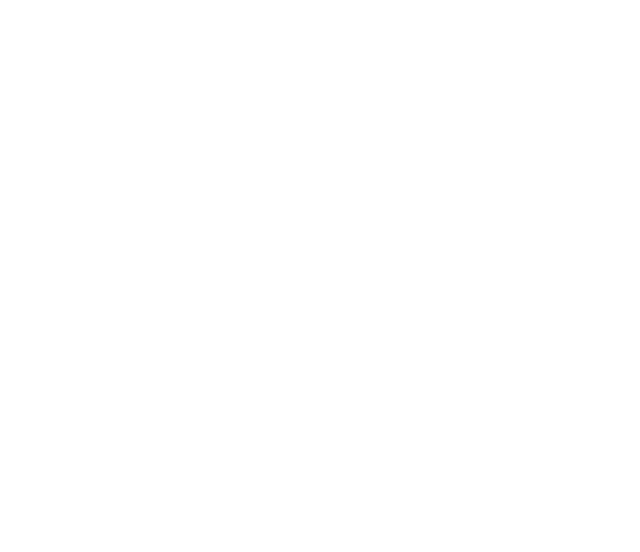
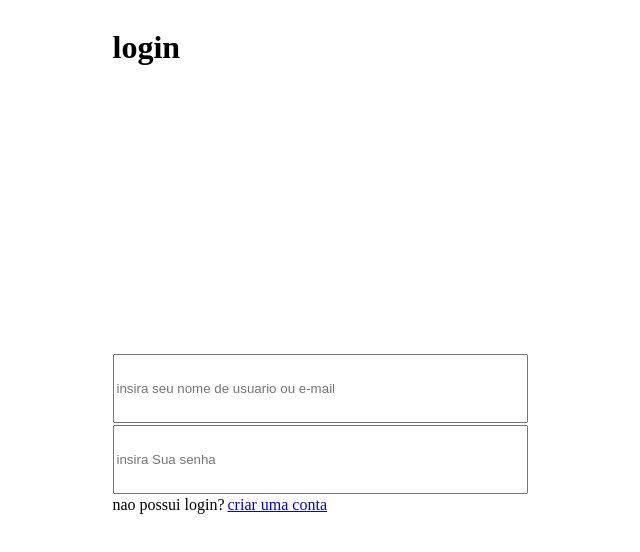
Before and after one commit to kevinmonoganico/senas-music-, a plain HTML site: page Fronty/index.html in a window 1280 px wide. Shown: the whole page, without its empty margins (435-1075 px from the left). Drawn offline with Linux system fonts and the light colour scheme.

Commit message:
fiz a tela de login

```diff
--- a/Fronty/index.html
+++ b/Fronty/index.html
@@ -3,9 +3,22 @@
 <head>
     <meta charset="UTF-8">
     <meta name="viewport" content="width=device-width, initial-scale=1.0">
-    <title>Document</title>
+    <title>Senas music</title>
+    <link rel="stylesheet" href="styles.css">
 </head>
 <body>
+    <div class="TelaLogin"><!-- NAO REMOVA ESSA PORRA DE CLASS, SE VC REMOVER POR ALGUM MOTIVOS OS INPUTS IRAO BUGAR -->
+    <h1 > login</h1>
+<input class="inputEmail" type="text" placeholder="insira seu nome de usuario ou e-mail">
+    <input  class="inputSenha" placeholder="insira Sua senha" type="text">
+    <p class="criarConta" >nao possui login?</p>
+    <a href="criarConta.html">
+    <p class="criarConta2">criar uma conta</p>
+    </a>
+    </div>
+
+
+
 
 </body>
 </html>
--- /dev/null
+++ b/Fronty/styles.css
@@ -0,0 +1,30 @@
+.TelaLogin{
+    display: grid;
+    justify-content: center;
+    align-items: center;
+
+}
+.inputEmail, .inputSenha{
+    width: 220%;
+    height: 300%;
+
+}
+.inputEmail{
+    top: 290px;
+    position: relative;
+
+
+}
+.inputSenha{
+    top: 340px;
+    position: relative;
+}
+.criarConta {
+    top: 350px;
+    position: relative;
+}
+.criarConta2{
+    left: 115px;
+    top: 300px;
+    position: relative;
+}
```
Also changed, not shown: Fronty/criarConta.html (added), Fronty/style.css (deleted).
